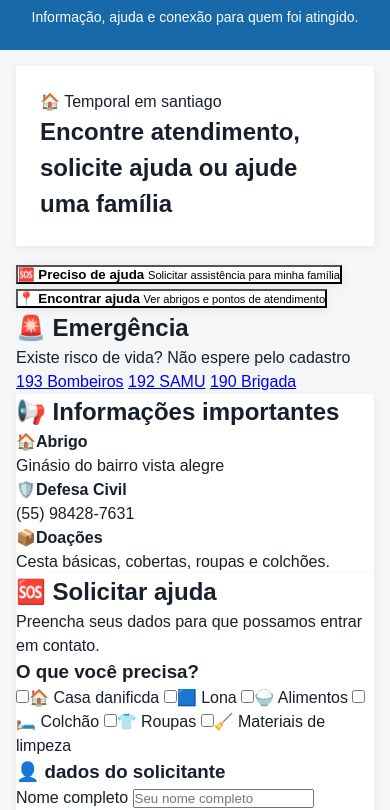
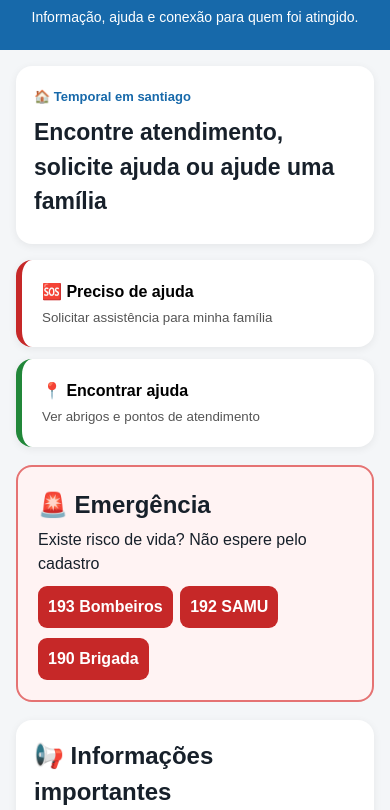
Before and after one commit to Joao10072012/santigo-solidaria, a plain HTML site: page index.html in a window 390 px wide. Shown: the part 53-863 px from the top of the page. Drawn offline with Linux system fonts and the light colour scheme.

Commit message:
Update style.css

```diff
--- a/style.css
+++ b/style.css
@@ -1,5 +1,5 @@
 * {
-  box-sizing: border;
+    box-sizing: border-box;
     margin: 0;
     padding: 0;
 }
@@ -10,9 +10,10 @@
     --red: #c62828;
     --bg: #f4f6f8;
     --text: #17202a;
+}
 
 body {
-  font-family: Arial, sans-seriff;
+    font-family: Arial, sans-serif;
     background: var(--bg);
     color: var(--text);
     line-height: 1.5;
@@ -29,6 +30,7 @@ header {
     font-size: 22px;
     margin-bottom: 5px;
 }
+
 header p {
     font-size: 14px;
 }
@@ -43,13 +45,14 @@ main {
 .panel,
 .card {
     background: white;
-  border-radius: 16;
+    border-radius: 16px;
     box-shadow: 0 2px 8px #0001;
 }
 
 .hero {
     padding: 24px;
     margin-bottom: 16px;
+}
 
 .hero span {
     color: var(--blue);
@@ -73,15 +76,36 @@ main {
     padding: 20px;
     text-align: left;
     cursor: pointer;
+    font: inherit;
+    transition: transform 0.2s, box-shadow 0.2s;
+}
+
+.card:hover {
+    transform: translateY(-2px);
+    box-shadow: 0 4px 12px #0002;
+}
+
+.card b,
+.card small {
+    display: block;
 }
 
 .card small {
     color: #555;
+    margin-top: 4px;
 }
 
-  .danger { border-left: 6px  solid var(--red); }
-  .sucess { border-left: 6px solid var(--green); }
-  .info { border-left: 6px solid var(--blue); }
+.danger {
+    border-left: 6px solid var(--red);
+}
+
+.sucess {
+    border-left: 6px solid var(--green);
+}
+
+.info {
+    border-left: 6px solid var(--blue);
+}
 
 .emergency {
     margin: 18px 0;
@@ -91,15 +115,24 @@ main {
     border-radius: 16px;
 }
 
+.emergency h2 {
+    margin-bottom: 5px;
+}
+
 .emergency a {
     display: inline-block;
     margin: 10px 5px 0 0;
     padding: 10px 14px;
-    background: var(--red)
+    background: var(--red);
     color: white;
     border-radius: 9px;
-    text-decorition: none;
+    text-decoration: none;
     font-weight: bold;
+}
+
+.emergency a:hover {
+    background: #a51d1d;
+}
 
 .panel {
     padding: 20px;
@@ -119,9 +152,17 @@ main {
     border-bottom: 1px solid #ddd;
 }
 
+article:last-child {
+    border-bottom: none;
+}
+
 .form label {
     display: block;
     margin: 9px 0;
+}
+
+.form input[type="checkbox"] {
+    margin-right: 7px;
 }
 
 .form input[type="text"],
@@ -130,8 +171,15 @@ main {
     width: 100%;
     padding: 13px;
     margin: 4px 0 10px;
+    border: 1px solid #ccc;
     border-radius: 10px;
     font: inherit;
+}
+
+.form input:focus,
+.form textarea:focus {
+    outline: 2px solid var(--blue);
+    border-color: var(--blue);
 }
 
 .form textarea {
@@ -150,13 +198,16 @@ main {
     padding: 15px;
     margin-top: 16px;
     border: 0;
-    border: 0;
     border-radius: 10px;
-    background: var(---green);
+    background: var(--green);
     color: white;
     font-size: 16px;
     font-weight: bold;
     cursor: pointer;
+}
+
+.send:hover {
+    background: #176b2b;
 }
 
 footer {
@@ -165,3 +216,17 @@ main {
     color: #667;
     font-size: 13px;
 }
+
+@media (max-width: 480px) {
+    .hero h1 {
+        font-size: 23px;
+    }
+    .hero,
+    .panel {
+        padding: 18px;
+    }
+    .emergency a {
+        margin-right: 3px;
+        padding: 9px 10px;
+    }
+}
```
Lines whose indentation alone changed are shown as unchanged.
